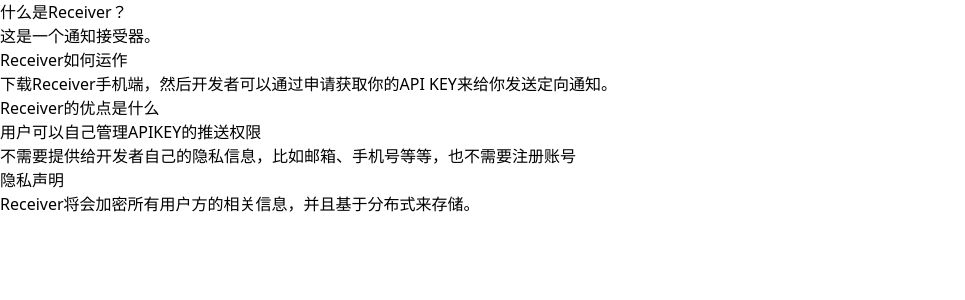
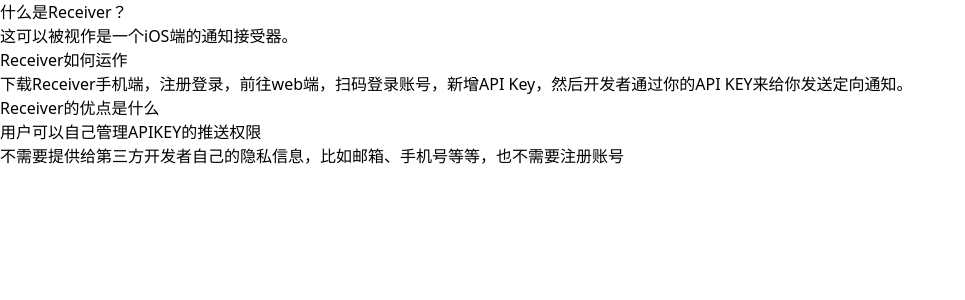
Before and after one commit to Alndaly/receiver-docs, a Next.js app: page / in a window 1280 px wide. Shown: the top 300 px of the page, without its empty margins (0-965 px from the left). Built offline with nearby package versions, Linux system fonts and the light colour scheme.

Commit message:
docs: ✏️ 完善一些文档

```diff
--- a/pages/about-us/index.mdx
+++ b/pages/about-us/index.mdx
@@ -1,3 +1,10 @@
-# 关于我们
+# 关于本项目
 
-这是一个项目
+基于平时有些通知类别的请求，而飞书或者钉钉等应用又太过臃肿，实在不想为了这么一个小功能点去下载这种app，所以就有了这个项目。
+
+将会全力集中在如下几个方面：
+
+1. 通知
+2. 任务
+
+通过将这两个功能点进行整合，可以在不使用别的臃肿app的同时完成自定义通知，同时通过和任务管理系统的结合，来提升工作效率。
--- a/pages/document/quick-start.mdx
+++ b/pages/document/quick-start.mdx
@@ -1,13 +1,27 @@
+import { Callout } from 'nextra/components'
+
+<Callout type="warning" emoji="⚠️">
+  此项目还在开发中，web版本已上线，可以先体验一下，但手机端仍然在Beta测试中，若想提前体验，可联系微信Kinda0412。
+</Callout>
+
 # 快速开始
 
 ## 注册账号
 
-## 方式一
+### 方式一
 
 打开网站[Receiver](https://receiver.qingyon.com)，注册账号。
 
-## 方式二
+### 方式二
 
 直接下载Receiver APP，打开应用注册账号。
 
-目前该APP仅支持IOS。
+该APP仅支持IOS。
+
+## 绑定设备
+
+打开app，进入我的页面，点击绑定设备即可。
+
+## 开始使用
+
+基于我们提供的api文档，调用相应的api，即可发送自定义通知给自己的手机。
--- a/pages/index.mdx
+++ b/pages/index.mdx
@@ -1,16 +1,12 @@
 ## 什么是Receiver？
 
-这是一个通知接受器。
+这可以被视作是一个iOS端的通知接受器。
 
 ## Receiver如何运作
 
-下载Receiver手机端，然后开发者可以通过申请获取你的API KEY来给你发送定向通知。
+下载Receiver手机端，注册登录，前往web端，扫码登录账号，新增API Key，然后开发者通过你的API KEY来给你发送定向通知。
 
 ## Receiver的优点是什么
 
 1. 用户可以自己管理APIKEY的推送权限
-2. 不需要提供给开发者自己的隐私信息，比如邮箱、手机号等等，也不需要注册账号
-
-## 隐私声明
-
-Receiver将会加密所有用户方的相关信息，并且基于分布式来存储。
+2. 不需要提供给第三方开发者自己的隐私信息，比如邮箱、手机号等等，也不需要注册账号
```
